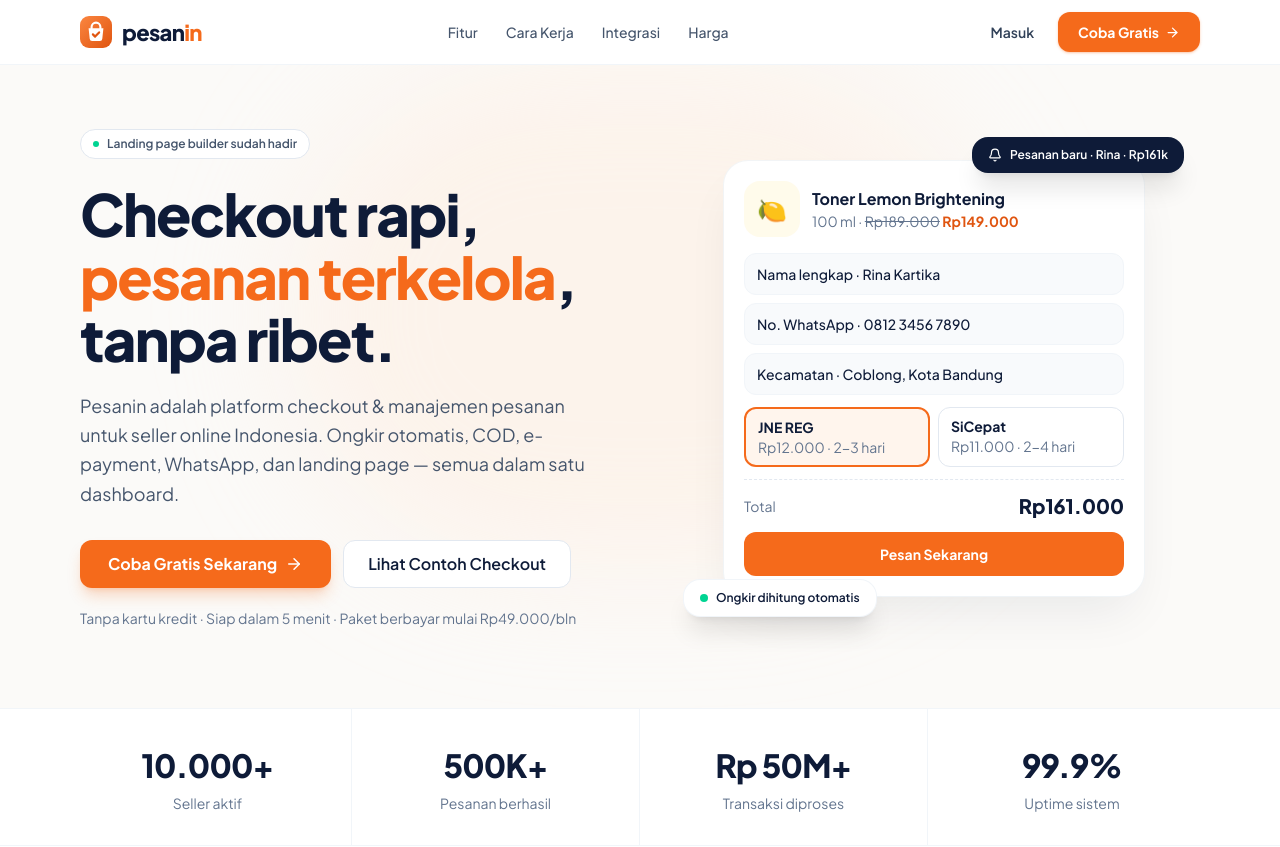
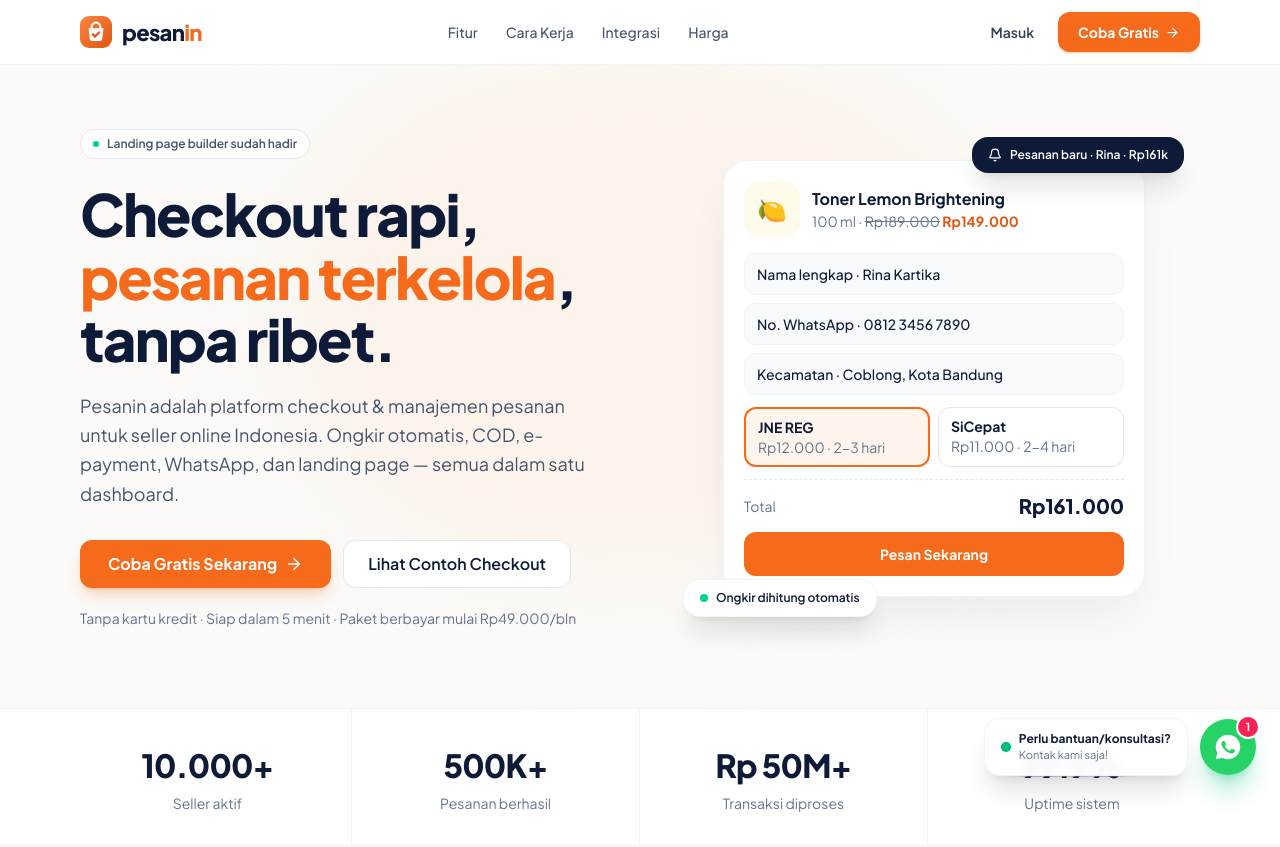
Before and after one commit to firmandikun/pesanin-frontend, a Next.js app: page / in a window 1280 px wide. Shown: the top 847 px of the page. Built offline with nearby package versions, Linux system fonts and the light colour scheme.

Commit message:
fix(landing): fix toggle switch overlap and add floating WhatsApp consultation widget at bottom right

```diff
--- a/src/app/page.tsx
+++ b/src/app/page.tsx
@@ -522,6 +522,44 @@ export default function Home() {
         </div>
       </footer>
 
+      {/* Floating WhatsApp Widget (Bottom Right) */}
+      <div className="fixed bottom-6 right-6 z-50 flex items-center gap-3">
+        {/* Chat bubble tooltip */}
+        <a
+          href="https://wa.me/6281234567890?text=Halo%20tim%20Pesanin,%20saya%20mau%20tanya%20tentang%20fitur%20dan%20paket"
+          target="_blank"
+          rel="noopener noreferrer"
+          className="group hidden items-center gap-2 rounded-2xl border border-slate-100 bg-white/95 px-4 py-3 shadow-xl backdrop-blur transition-all duration-200 hover:-translate-y-0.5 hover:shadow-2xl sm:flex"
+        >
+          <span className="relative flex h-2.5 w-2.5">
+            <span className="absolute inline-flex h-full w-full animate-ping rounded-full bg-emerald-400 opacity-75" />
+            <span className="relative inline-flex h-2.5 w-2.5 rounded-full bg-emerald-500" />
+          </span>
+          <div className="text-left">
+            <p className="text-xs font-bold text-navy group-hover:text-brand-600 transition">Perlu bantuan/konsultasi?</p>
+            <p className="text-[11px] text-slate-500">Kontak kami saja!</p>
+          </div>
+        </a>
+
+        {/* WhatsApp Button with badge */}
+        <a
+          href="https://wa.me/6281234567890?text=Halo%20tim%20Pesanin,%20saya%20mau%20tanya%20tentang%20fitur%20dan%20paket"
+          target="_blank"
+          rel="noopener noreferrer"
+          aria-label="Hubungi kami via WhatsApp"
+          className="group relative flex h-14 w-14 items-center justify-center rounded-full bg-[#25D366] text-white shadow-xl shadow-emerald-500/30 transition-transform duration-200 hover:scale-105 active:scale-95"
+        >
+          {/* Notification count badge */}
+          <span className="absolute -right-0.5 -top-0.5 flex h-5 w-5 items-center justify-center rounded-full bg-rose-500 text-[11px] font-bold text-white shadow ring-2 ring-white">
+            1
+          </span>
+          {/* WhatsApp icon */}
+          <svg viewBox="0 0 32 32" fill="currentColor" className="h-7 w-7">
+            <path d="M16 2C8.28 2 2 8.28 2 16c0 2.54.68 4.92 1.87 6.98L2 30l7.25-1.83A13.9 13.9 0 0 0 16 30c7.72 0 14-6.28 14-14S23.72 2 16 2zm7.68 19.46c-.32.9-1.85 1.72-2.54 1.83-.65.1-1.49.14-2.4-.15a22.04 22.04 0 0 1-2.17-.82c-3.83-1.65-6.33-5.48-6.52-5.74-.19-.26-1.54-2.05-1.54-3.9 0-1.85.97-2.76 1.32-3.13.35-.36.77-.45 1.03-.45h.73c.24 0 .56-.09.87.66.32.77 1.09 2.65 1.18 2.84.1.2.16.42.04.67-.12.26-.19.42-.36.64-.19.22-.39.5-.56.67-.19.19-.38.39-.16.77.22.36.98 1.62 2.1 2.62 1.45 1.29 2.66 1.68 3.04 1.87.36.19.58.15.8-.09.22-.26.95-1.1 1.2-1.48.26-.36.51-.3.86-.18.36.13 2.25 1.06 2.64 1.26.38.19.64.29.74.45.1.16.1.95-.22 1.85z" />
+          </svg>
+        </a>
+      </div>
+
     </div>
   );
 }
--- a/src/components/marketing/Pricing.tsx
+++ b/src/components/marketing/Pricing.tsx
@@ -15,20 +15,25 @@ export function Pricing() {
           Bulanan
         </span>
 
-        {/* Switch pill */}
+        {/* Switch pill with proper dimensions and padding */}
         <button
+          type="button"
           onClick={() => setYearly((v) => !v)}
           aria-label="Ganti periode tagihan"
-          className={`relative h-7 w-12 rounded-full transition-colors duration-300 focus:outline-none focus-visible:ring-2 focus-visible:ring-brand-500 ${yearly ? "bg-brand-500" : "bg-slate-300"}`}
+          className={`relative inline-flex h-8 w-14 shrink-0 cursor-pointer rounded-full border-2 border-transparent transition-colors duration-200 ease-in-out focus:outline-none ${
+            yearly ? "bg-brand-500" : "bg-slate-300"
+          }`}
         >
           <span
-            className={`absolute top-0.5 h-6 w-6 rounded-full bg-white shadow-sm transition-transform duration-300 ${yearly ? "translate-x-5" : "translate-x-0.5"}`}
+            className={`pointer-events-none inline-block h-7 w-7 transform rounded-full bg-white shadow-md ring-0 transition duration-200 ease-in-out ${
+              yearly ? "translate-x-6" : "translate-x-0"
+            }`}
           />
         </button>
 
         <span className={`flex items-center gap-2 text-sm font-semibold transition ${yearly ? "text-navy" : "text-slate-400"}`}>
           Tahunan
-          <span className={`rounded-full px-2 py-0.5 text-[11px] font-bold transition ${yearly ? "bg-emerald-100 text-emerald-700" : "bg-slate-100 text-slate-500"}`}>
+          <span className={`rounded-full px-2.5 py-1 text-xs font-bold transition ${yearly ? "bg-emerald-100 text-emerald-700" : "bg-slate-100 text-slate-500"}`}>
             Hemat 2 bulan
           </span>
         </span>
```
